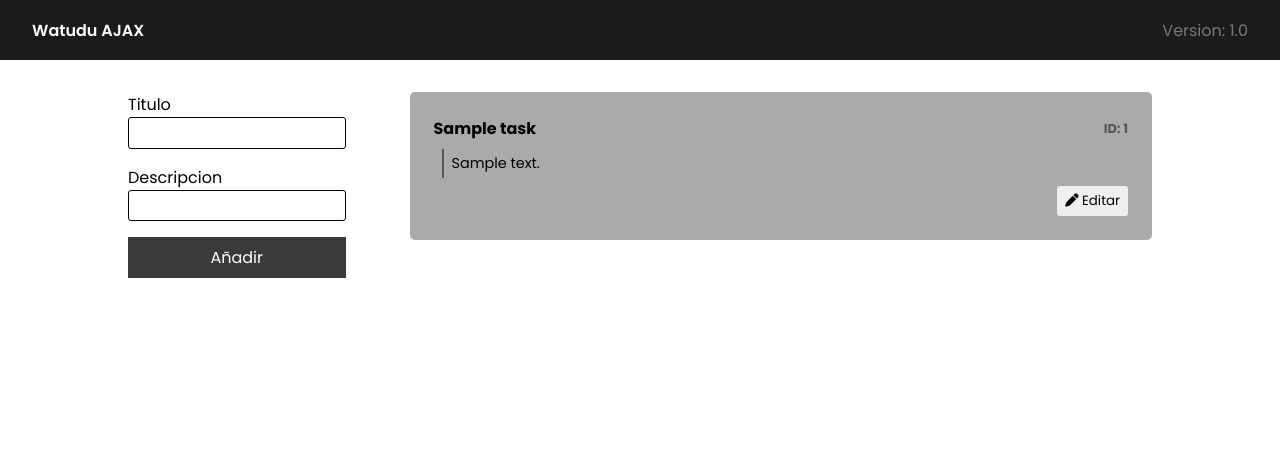
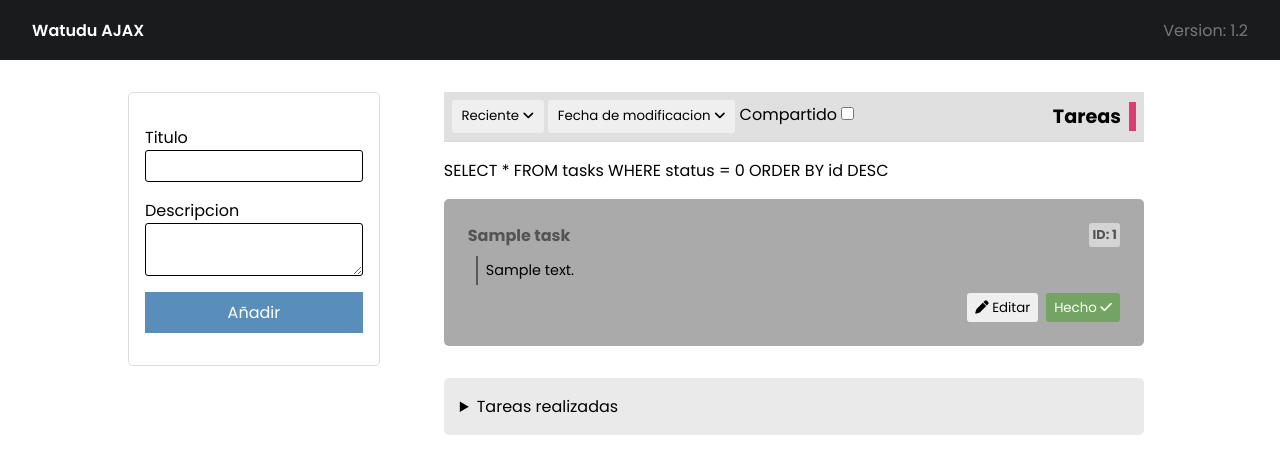
Before and after one commit to Glichzard/Watudu, a PHP site: page / in a window 1280 px wide. Shown: the top 474 px of the page. Run offline with PHP 8.4, Linux system fonts and the light colour scheme; tables that the repository leaves empty or names only in its code hold one stand-in row (values such as "Sample post"); some libraries are stand-ins or nearby versions.

Commit message:
Watudu 1.2

```diff
--- a/index.php
+++ b/index.php
@@ -18,7 +18,7 @@
 <body>
     <div class="topnav">
         <h1>Watudu AJAX</h1>
-        <span>Version: 1.0</span>
+        <span>Version: 1.2</span>
     </div>
     <div class="content">
         <div class="create-task">
@@ -28,7 +28,7 @@
             </div>
             <div class="add-field">
                 <span>Descripcion</span>
-                <input type="text" id="desc">
+                <textarea type="text" id="desc"></textarea>
             </div>
             <button id="createTask">Añadir</button>
         </div>
--- a/methods/editTask.php
+++ b/methods/editTask.php
@@ -2,7 +2,7 @@
 
 require "../db.php";
 
-$query = "UPDATE tasks SET title = '{$_POST['title']}', description = '{$_POST['desc']}' WHERE id = {$_POST['id']}";
+$query = "UPDATE tasks SET title = '{$_POST['title']}', description = '{$_POST['desc']}', lastMod = CURRENT_TIMESTAMP WHERE id = {$_POST['id']}";
 
 if(empty($_POST["title"]) || empty($_POST["desc"])) {
     echo json_encode(array("success" => false, "emptyNewTitle" => empty($_POST["title"]),"emptyNewDesc" => empty($_POST["desc"])));
--- a/methods/loadTasks.php
+++ b/methods/loadTasks.php
@@ -1,13 +1,71 @@
+<div class="header">
+    <div class="order">
+        <button onclick="sorter('recent')">Reciente <i id="recentIndicator" class="fa-solid fa-angle-down"></i></button>
+        <button onclick="sorter('lastMod')">Fecha de modificacion <i class="fa-solid fa-angle-down"></i></button>
+        <label for="share-filter">Compartido</label>
+        <input type="checkbox" id="share-filter" onchange="sorter(3)">
+    </div>
+    <div class="title">
+        <h3>Tareas</h3>
+    </div>
+</div>
+
 <?php
 
 require "../db.php";
 
-$query = "SELECT * FROM tasks ORDER BY id DESC";
+$query = "SELECT * FROM tasks WHERE status = 0 ORDER BY {$_GET['filter']} {$_GET['order']}";
+echo $query;
 $result = $conn -> query($query);
+
+if($result -> num_rows == 0) echo "<h2>No hay tareas pendientes</h2>";
+
 while($row = $result -> fetch_array(MYSQLI_ASSOC)) { ?>
     <div class="task">
-        <?php
-        if($row["id"] == $_GET["id"]) { ?>
+        <?php if($row["id"] == $_GET["id"]) { ?>
+        <div class="top">
+            <input type="text" value="<?= $row['title']?>" placeholder="Nuevo titulo" id="newTitle">
+            <span>ID: <?= $row["id"]?></span>
+        </div>
+        <div class="desc">
+            <textarea id="newDesc" rows="5" placeholder="Nueva descripcion"><?= $row['description']?></textarea>
+        </div>
+        <div class="footer">
+            <button onclick="loadTasks()"><i class="fa-solid fa-xmark"></i> Cancelar</button>
+            <button onclick="task(<?= $row['id']?>, true)"><i class="fa-solid fa-floppy-disk"></i> Guardar</button>
+            <button onclick="actTask(<?= $row['id']?>, 'deleteTask')" class="red"><i class="fa-solid fa-trash"></i>   Borrar</button>
+        </div>
+        <?php } if($row["id"] != $_GET["id"]) { ?>
+        <div class="top">
+            <h2><?= $row["title"]?></h2>
+            <span>ID: <?= $row["id"]?></span>
+        </div>
+        <div class="desc">
+            <p><?= $row["description"]?></p>
+        </div>
+        <div class="footer">
+            <button onclick="loadTasks(<?= $row['id']?>)"><i class="fa-solid fa-pen"></i> Editar</button>
+            <button onclick="actTask(<?= $row['id']?>, 'doneTask')" class="green">Hecho <i class="fa-solid fa-check"></i></button>
+        </div>
+        <?php } ?>
+    </div>
+    <?php
+}
+
+?>
+
+<details>
+    <summary id="done-tasks">Tareas realizadas</summary>
+    <div class="done-tasks">
+    <?php
+    $query = "SELECT * FROM tasks WHERE status = 1 ORDER BY id DESC";
+    $result = $conn -> query($query);
+
+    if($result -> num_rows == 0) echo "<h2>No hay tareas realizadas</h2>";
+
+    while($row = $result -> fetch_array(MYSQLI_ASSOC)) { ?>
+        <div class="task done">
+            <?php if($row["id"] == $_GET["id"]) { ?>
             <div class="top">
                 <input type="text" value="<?= $row['title']?>" placeholder="Nuevo titulo" id="newTitle">
                 <span>ID: <?= $row["id"]?></span>
@@ -16,11 +74,11 @@ while($row = $result -> fetch_array(MYSQLI_ASSOC)) { ?>
                 <textarea id="newDesc" rows="5" placeholder="Nueva descripcion"><?= $row['description']?></textarea>
             </div>
             <div class="footer">
-                <button onclick="loadTasks()"><i class="fa-solid fa-xmark"></i> Cancelar</button>
-                <button onclick="task(<?= $row['id']?>, true)"><i class="fa-solid fa-floppy-disk"></i> Guardar</button>
-                <button onclick="deleteTask(<?= $row['id']?>)"><i class="fa-solid fa-trash"></i>   Borrar</button>
+                <button onclick="loadTasks()" title="Cancelar"><i class="fa-solid fa-xmark"></i></button>
+                <button onclick="task(<?= $row['id']?>, true)" title="Guardar"><i class="fa-solid fa-floppy-disk"></i></button>
+                <button onclick="actTask(<?= $row['id']?>, 'deleteTask')" class="red">Borrar <i class="fa-solid fa-trash"></i></button>
             </div>
-        <?php } else { ?>
+            <?php } if($row["id"] != $_GET["id"]) { ?>
             <div class="top">
                 <h2><?= $row["title"]?></h2>
                 <span>ID: <?= $row["id"]?></span>
@@ -29,11 +87,12 @@ while($row = $result -> fetch_array(MYSQLI_ASSOC)) { ?>
                 <p><?= $row["description"]?></p>
             </div>
             <div class="footer">
-                <button onclick="loadTasks(<?= $row['id']?>)"><i class="fa-solid fa-pen"></i> Editar</button>
+                <button onclick="loadTasks(<?= $row['id']?>)"><i class="fa-solid fa-pen"></i></button>
+                <button onclick="actTask(<?= $row['id']?>, 'returnTask')" class="yellow">Devolver <i class="fa-solid fa-arrow-turn-up"></i></button>
             </div>
-        <?php }
-        ?>
+        <?php } ?>
+        </div>
+    <?php }
+    ?>
     </div>
-<?php }
-
-?>
+</details>
--- a/scripts/main.js
+++ b/scripts/main.js
@@ -48,18 +48,51 @@ const task = (id = -1, state) => {
 
 document.getElementById("createTask").addEventListener("click", () => task(undefined, false))
 
-const loadTasks = (id = -1) => {
-    console.log("Fui calleado")
+let filtro = "id"
+let orden = "DESC"
+
+const loadTasks = (id = -1, filter, order) => {
+    if(filter != undefined) filtro = filter
+    if(order != undefined) orden = order
+
+    console.log(`el filtro acutal es ${filtro} \n el orden actual es ${orden} \n methods/loadTasks.php?id=${id}&&filter=${filter}&&order=${order}`)
+
+    let open = false
+    if(typeof(document.getElementById("done-tasks")) != 'undefined' && document.getElementById("done-tasks") != null)
+        if(document.getElementById("done-tasks").parentElement.hasAttribute("open")) open = true
+
     $.ajax({
-        url: `methods/loadTasks.php?id=${id}`,
+        url: `methods/loadTasks.php?id=${id}&&filter=${filtro}&&order=${orden}`,
         type: "POST",
-        success: (response) => document.getElementById("tasks").innerHTML = response
+        success: (response) => {
+            document.getElementById("tasks").innerHTML = response
+            if(open) document.getElementById("done-tasks").click()
+
+            if(filter === "id" && order === "ASC") document.getElementById("recentIndicator").classList.add("rotate")
+            if(filter === "id" && order === "DESC") document.getElementById("recentIndicator").classList.remove("rotate")
+        }
     })
 }
 
-const deleteTask = id => {
+let recent = 0
+let lastMod = 0
+const sorter = (filter) => {
+    if(filter === "recent") {
+        recent++
+        if(recent > 1) recent = 0
+        loadTasks(undefined, "id", recent ? "ASC" : "DESC")
+    }
+    if(filter === "lastMod") {
+        lastMod++
+        if(lastMod > 1) lastMod = 0
+        loadTasks(undefined, 'lastMod', lastMod ? "ASC" : "DESC")
+    }
+
+}
+
+const actTask = (id, action) => {
     $.ajax({
-        url: `methods/deleteTask.php?id=${id}`,
+        url: `methods/${action}.php?id=${id}`,
         type: "POST",
         success: () => loadTasks()
     })
--- a/styles/main.css
+++ b/styles/main.css
@@ -33,7 +33,11 @@
   justify-content: space-between;
 }
 .content .create-task {
-  width: 300px;
+  border: 1px solid #ddd;
+  padding: 2rem 1rem;
+  border-radius: 5px;
+  width: 350px;
+  height: 100%;
   display: flex;
   flex-direction: column;
   gap: 1rem;
@@ -41,7 +45,7 @@
 .content .create-task span {
   display: block;
 }
-.content .create-task input {
+.content .create-task input, .content .create-task textarea {
   padding: 0.3rem 0.4rem;
   width: 100%;
   border-radius: 3px;
@@ -49,11 +53,16 @@
   border: 1px solid black;
   display: block;
   transition: 0.2s ease;
+  resize: vertical;
+}
+.content .create-task textarea {
+  min-height: 50px;
+  font-size: 0.9rem;
 }
 .content .create-task button {
   border: none;
   padding: 0.5rem;
-  background-color: #3a3a3a;
+  background-color: #598eba;
   color: white;
   font-size: 1rem;
   cursor: pointer;
@@ -65,6 +74,53 @@
   display: flex;
   flex-direction: column;
   gap: 1rem;
+  padding-right: 0.5rem;
+}
+.content #tasks::-webkit-scrollbar {
+  width: 5px;
+}
+.content #tasks::-webkit-scrollbar-thumb {
+  border-radius: 7px;
+  background-color: #666;
+}
+.content #tasks::-webkit-scrollbar-thumb:active {
+  background-color: #333;
+}
+.content #tasks .header {
+  display: flex;
+  align-items: center;
+  padding: 0.5rem;
+  position: sticky;
+  top: 0;
+  justify-content: space-between;
+  z-index: 1;
+  background-color: #a5a4a4;
+  border-bottom: 1px solid #d9d9d9;
+}
+.content #tasks .header button {
+  padding: 0.4rem 0.6rem;
+  border-radius: 3px;
+  border: none;
+  cursor: pointer;
+  transition: 0.2s ease;
+}
+.content #tasks .header button i {
+  transition: 0.2s ease;
+  transform: rotateX(0deg);
+}
+.content #tasks .header button i.rotate {
+  transform: rotateX(180deg);
+}
+.content #tasks .header h3 {
+  font-size: 1.2em;
+  text-align: right;
+  border-right: 7px solid #dc3b73;
+  padding-right: 0.5rem;
+}
+.content #tasks h2 {
+  opacity: 0.5;
+  font-weight: 700;
+  font-size: 1rem;
 }
 .content #tasks .task {
   border-radius: 5px;
@@ -87,6 +143,10 @@
   font-size: 0.8rem;
   opacity: 0.5;
   font-weight: 700;
+  margin-left: 1rem;
+  background-color: #fff;
+  padding: 0.2rem;
+  border-radius: 3px;
 }
 .content #tasks .task .top input {
   padding: 0.2rem 0.4rem;
@@ -138,6 +198,65 @@
   border: none;
   outline: none;
   border-radius: 3px;
+  transition: 0.2s ease;
+}
+.content #tasks .task .footer button:hover {
+  background: #fff;
+}
+.content #tasks .task .footer button.green {
+  color: white;
+  background: #74a464;
+}
+.content #tasks .task .footer button.green:hover {
+  background: #73b95c;
+}
+.content #tasks .task .footer button.red {
+  color: white;
+  background: #a94949;
+}
+.content #tasks .task .footer button.red:hover {
+  background: #be4747;
+}
+.content #tasks .task .footer button.yellow {
+  color: white;
+  background: #aea246;
+}
+.content #tasks .task .footer button.yellow:hover {
+  background: #c8c33a;
+}
+.content #tasks details {
+  padding: 1rem;
+  background: #eaeaea;
+  border-radius: 5px;
+  margin-top: 1rem;
+}
+.content #tasks details .done-tasks {
+  margin-top: 1rem;
+  display: flex;
+  flex-direction: column;
+  gap: 1rem;
+}
+.content #tasks details .done-tasks .task.done {
+  background-color: #b7c2fd;
+}
+
+@supports (-webkit-backdrop-filter: none) or (backdrop-filter: none) {
+  .content #tasks .header {
+    background-color: rgba(125, 125, 125, 0.2392156863);
+    backdrop-filter: blur(18px);
+    -moz-backdrop-filter: blur(18px);
+    -webkit-backdrop-filter: blur(18px);
+    -o-backdrop-filter: blur(18px);
+    -ms-backdsrop-filter: blur(18px);
+  }
+}
+@media (max-width: 800px) {
+  .content {
+    flex-direction: column;
+  }
+  .content .create-task {
+    width: 100%;
+  }
 }
 
 /*# sourceMappingURL=main.css.map */
--- a/styles/main.sass
+++ b/styles/main.sass
@@ -32,7 +32,11 @@
   justify-content: space-between
 
   .create-task
-    width: 300px
+    border: 1px solid #ddd
+    padding: 2rem 1rem
+    border-radius: 5px
+    width: 350px
+    height: 100%
     display: flex
     flex-direction: column
     gap: 1rem
@@ -40,7 +44,7 @@
     span
       display: block
 
-    input
+    input, textarea
       padding: .3rem .4rem
       width: 100%
       border-radius: 3px
@@ -48,22 +52,77 @@
       border: 1px solid black
       display: block
       transition: .2s ease
+      resize: vertical
+
+    textarea
+      min-height: 50px
+      font-size: .9rem
 
     button
       border: none
       padding: .5rem
-      background-color: #3a3a3a
+      background-color: #598eba
       color: white
       font-size: 1rem
       cursor: pointer
 
   #tasks
+    &::-webkit-scrollbar
+      width: 5px
+
+    &::-webkit-scrollbar-thumb
+      &:active
+        background-color: #333
+
+      border-radius: 7px
+      background-color: #666
+
+
     width: 100%
     max-height: calc(100vh - 60px - 4rem)
     overflow-y: scroll
     display: flex
     flex-direction: column
     gap: 1rem
+    padding-right: .5rem
+
+    .header
+      display: flex
+      align-items: center
+      padding: .5rem
+      position: sticky
+      top: 0
+      justify-content: space-between
+      z-index: 1
+      background-color: #a5a4a4
+      border-bottom: 1px solid #d9d9d9
+
+      button
+        padding: .4rem .6rem
+        border-radius: 3px
+        border: none
+        cursor: pointer
+        transition: .2s ease
+
+
+        i
+          transition: .2s ease
+
+          &.rotate
+            transform: rotateX(180deg)
+
+          transform: rotateX(0deg)
+
+      h3
+        font-size: 1.2em
+        text-align: right
+        border-right: 7px solid #dc3b73
+        padding-right: .5rem
+
+    h2
+      opacity: .5
+      font-weight: 700
+      font-size: 1rem
 
     .task
       border-radius: 5px
@@ -86,6 +145,10 @@
           font-size: .8rem
           opacity: .5
           font-weight: 700
+          margin-left: 1rem
+          background-color: #fff
+          padding: .2rem
+          border-radius: 3px
 
         input
           padding: .2rem .4rem
@@ -130,8 +193,64 @@
         justify-content: end
 
         button
+          &:hover
+            background: #fff
+
+          &.green
+            &:hover
+              background: #73b95c
+
+            color: white
+            background: #74a464
+
+          &.red
+            &:hover
+              background: #be4747
+
+            color: white
+            background: #a94949
+
+          &.yellow
+            &:hover
+              background: #c8c33a
+
+            color: white
+            background: #aea246
+
           padding: .3rem .5rem
           cursor: pointer
           border: none
           outline: none
           border-radius: 3px
+          transition: .2s ease
+
+    details
+      padding: 1rem
+      background: #eaeaea
+      border-radius: 5px
+      margin-top: 1rem
+
+      .done-tasks
+        margin-top: 1rem
+        display: flex
+        flex-direction: column
+        gap: 1rem
+
+        .task.done
+          background-color: #b7c2fd
+
+@supports ((-webkit-backdrop-filter: none) or (backdrop-filter: none))
+  .content #tasks .header
+    background-color: #7d7d7d3d
+    backdrop-filter: blur(18px)
+    -moz-backdrop-filter: blur(18px)
+    -webkit-backdrop-filter: blur(18px)
+    -o-backdrop-filter: blur(18px)
+    -ms-backdsrop-filter: blur(18px)
+
+@media (max-width: 800px)
+  .content
+    flex-direction: column
+
+    .create-task
+      width: 100%
```
Also changed, not shown: methods/doneTask.php (added, +8 -0 lines), methods/doneTasks.php (added, +12 -0 lines), methods/returnTask.php (added, +8 -0 lines), 2 other files.
